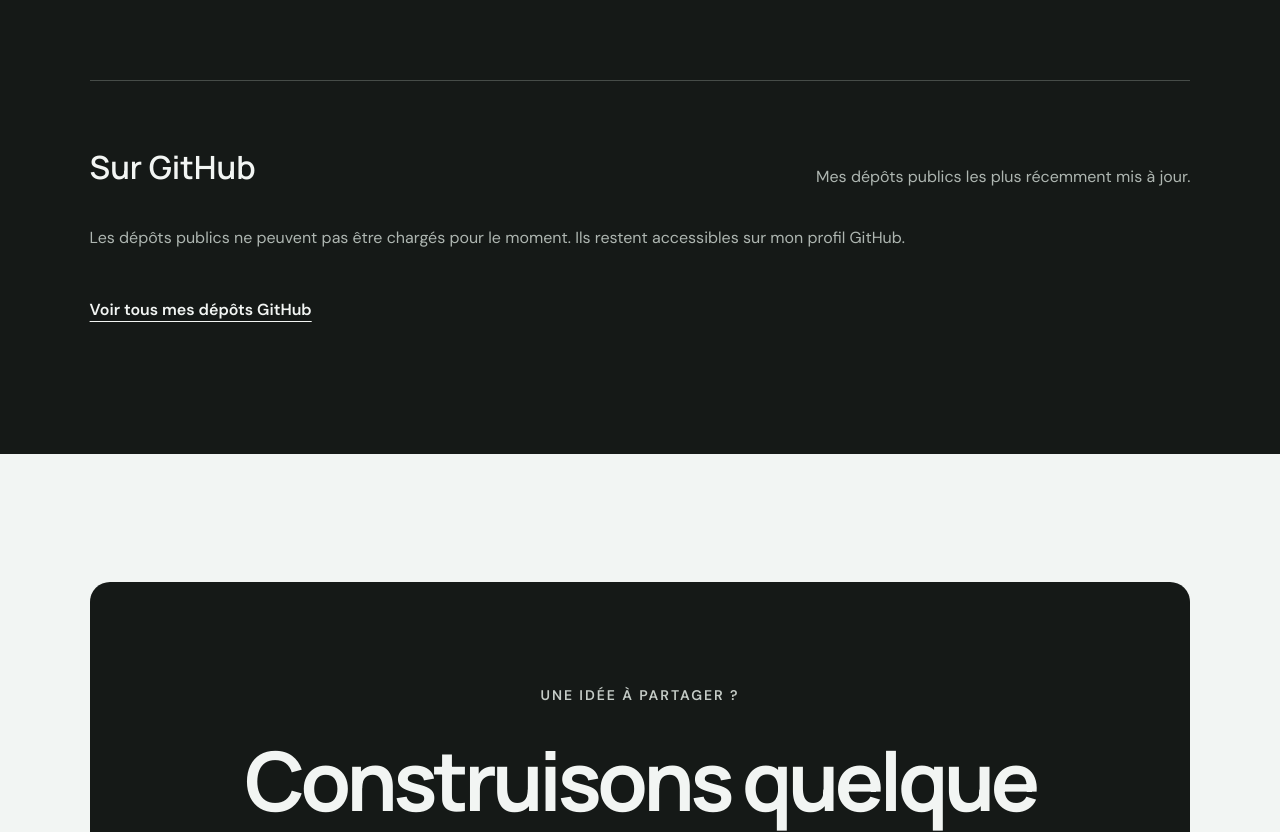
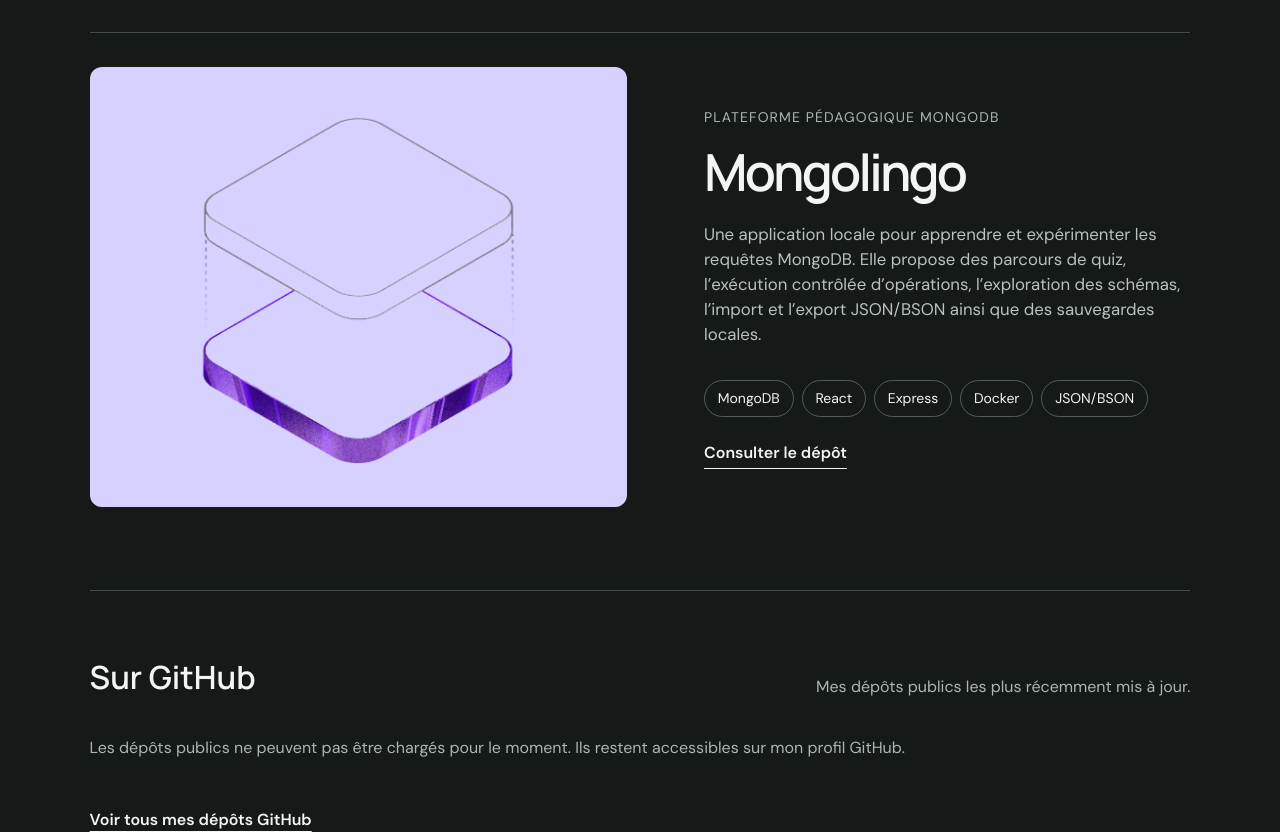
Before and after one commit to dorianPhilippart/dorianPhilippart.github.io, a plain HTML site: page index.html in a window 1280 px wide. Shown: the part 7024-7856 px from the top of the page. Drawn offline with Linux system fonts and the light colour scheme; no server answers.

Commit message:
Feature Mongolingo in project selection

```diff
--- a/index.html
+++ b/index.html
@@ -211,6 +211,18 @@
             <a class="project-source" href="https://github.com/FaustinQ/SAE-Secouristes-2030" target="_blank" rel="noreferrer">Consulter le dépôt</a>
           </div>
         </article>
+        <article class="featured-project reveal">
+          <div class="project-visual mongolingo-visual">
+            <img src="assets/mongolingo.png" alt="Illustration du projet Mongolingo" loading="lazy">
+          </div>
+          <div class="featured-copy">
+            <span>Plateforme pédagogique MongoDB</span>
+            <h3>Mongolingo</h3>
+            <p>Une application locale pour apprendre et expérimenter les requêtes MongoDB. Elle propose des parcours de quiz, l’exécution contrôlée d’opérations, l’exploration des schémas, l’import et l’export JSON/BSON ainsi que des sauvegardes locales.</p>
+            <ul><li>MongoDB</li><li>React</li><li>Express</li><li>Docker</li><li>JSON/BSON</li></ul>
+            <a class="project-source" href="https://github.com/dorianPhilippart/mongolingo" target="_blank" rel="noreferrer">Consulter le dépôt</a>
+          </div>
+        </article>
       </div>
       <div class="github-projects reveal">
         <div><h3>Sur GitHub</h3><p>Mes dépôts publics les plus récemment mis à jour.</p></div>
--- a/styles.css
+++ b/styles.css
@@ -107,6 +107,8 @@ h1 em, .contact h2 em { font-family: Georgia, serif; font-weight: 400; letter-sp
 .defiut-visual img { width: min(70%, 340px); height: auto; }
 .api-visual { background: #ffad83; color: var(--ink); }
 .vigilis-visual { background: #14283b; }
+.mongolingo-visual { background: #d7d1ff; }
+.mongolingo-visual img { width: min(68%, 335px); height: auto; }
 .infra-visual { background: #cfff35; color: var(--ink); }
 .featured-copy > span { color: #aeb6b1; font-size: .875rem; text-transform: uppercase; letter-spacing: .08em; }
 .featured-copy h3 { font: 600 clamp(2rem, 4vw, 4.3rem)/1.02 "Manrope", sans-serif; letter-spacing: -.055em; margin: 1rem 0 1.5rem; }
```
Also changed, not shown: assets/mongolingo.png (added).
